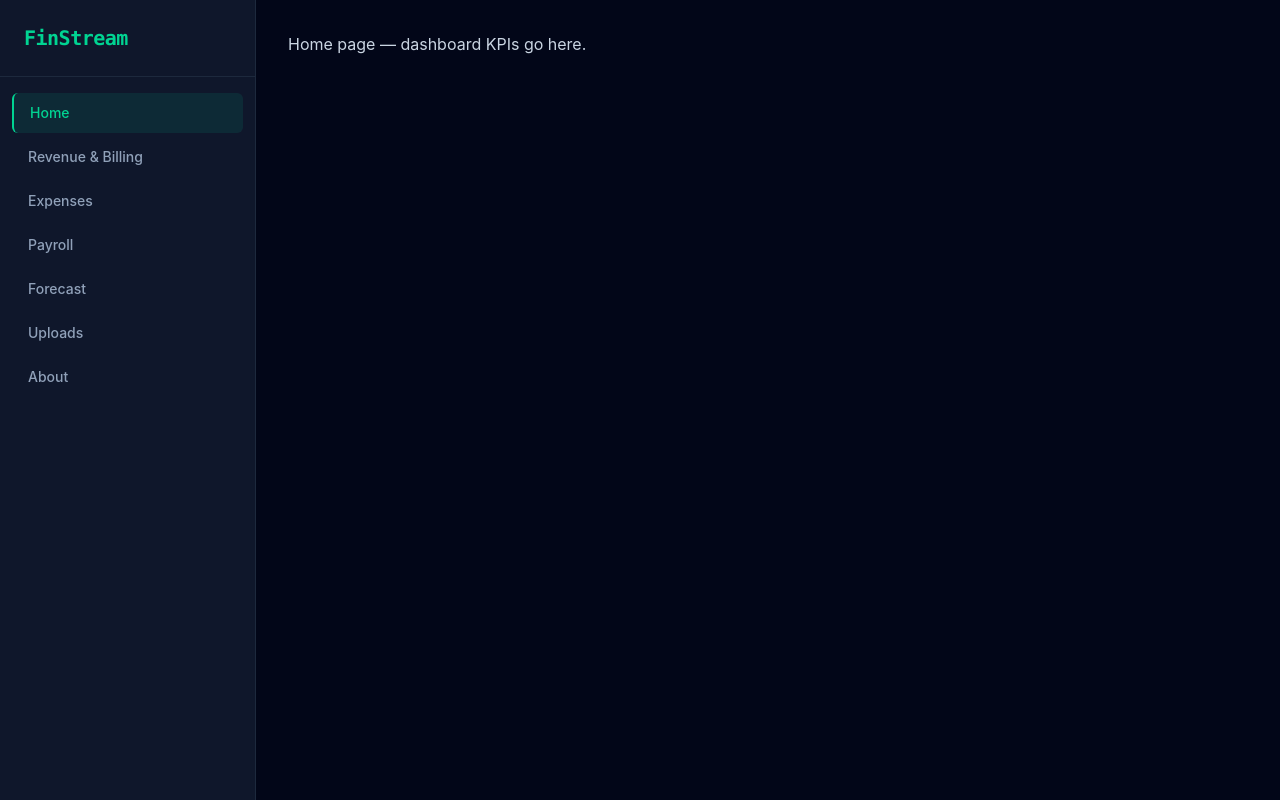
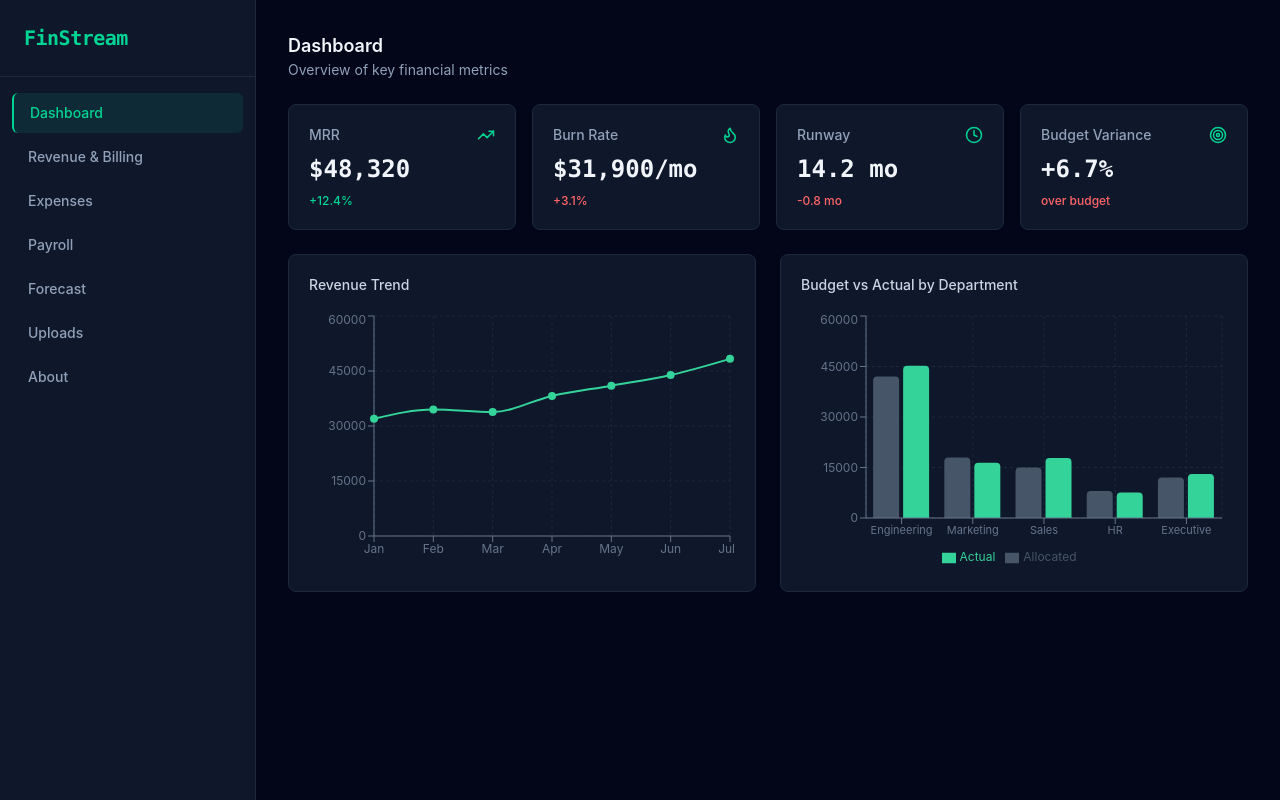
Before and after one commit to muzair321/FinStream, a React app in the folder frontend/: page / in a window 1280 px wide. Built offline with nearby package versions, Linux system fonts and the light colour scheme; the HTML template or start-up script is replaced by a standard one.

Commit message:
dashboard

```diff
--- a/frontend/package.json
+++ b/frontend/package.json
@@ -11,9 +11,10 @@
   },
   "dependencies": {
     "@tailwindcss/vite": "^4.3.3",
-    "lucide-react": "^1.24.0",
+    "lucide-react": "^1.25.0",
     "react": "^19.2.7",
     "react-dom": "^19.2.7",
+    "recharts": "^3.9.2",
     "tailwindcss": "^4.3.3"
   },
   "devDependencies": {
--- a/frontend/src/App.jsx
+++ b/frontend/src/App.jsx
@@ -1,9 +1,10 @@
 import { useState } from 'react'
 import { Menu, X } from 'lucide-react'
+import Dashboard from './components/dashboard.jsx'
 
 function TabContainer({ activeTab, setActiveTab, isOpen, setIsOpen }) {
   const tabs = [
-    { id: 'home', label: 'Home' },
+    { id: 'home', label: 'Dashboard' },
     { id: 'revenue', label: 'Revenue & Billing' },
     { id: 'expenses', label: 'Expenses' },
     { id: 'payroll', label: 'Payroll' },
@@ -104,7 +105,7 @@ export default function App() {
 
   const renderTabContent = () => {
     switch (activeTab) {
-      case 'home': return <Home />
+      case 'home': return <Dashboard />
       case 'revenue': return <Revenue />
       case 'expenses': return <Expenses />
       case 'payroll': return <Payroll />
--- /dev/null
+++ b/frontend/src/components/dashboard.jsx
@@ -0,0 +1,106 @@
+import { LineChart, Line, BarChart, Bar, XAxis, YAxis, CartesianGrid, Tooltip, ResponsiveContainer, Legend } from 'recharts'
+import { TrendingUp, Flame, Clock, Target } from 'lucide-react'
+
+// --- Mock data — replace with API calls once Spring Boot endpoints exist ---
+const kpis = [
+  { label: 'MRR', value: '$48,320', change: '+12.4%', icon: TrendingUp, positive: true },
+  { label: 'Burn Rate', value: '$31,900/mo', change: '+3.1%', icon: Flame, positive: false },
+  { label: 'Runway', value: '14.2 mo', change: '-0.8 mo', icon: Clock, positive: false },
+  { label: 'Budget Variance', value: '+6.7%', change: 'over budget', icon: Target, positive: false },
+]
+
+const revenueTrend = [
+  { month: 'Jan', revenue: 32000 },
+  { month: 'Feb', revenue: 34500 },
+  { month: 'Mar', revenue: 33800 },
+  { month: 'Apr', revenue: 38200 },
+  { month: 'May', revenue: 41000 },
+  { month: 'Jun', revenue: 43900 },
+  { month: 'Jul', revenue: 48320 },
+]
+
+const budgetByDept = [
+  { department: 'Engineering', allocated: 42000, actual: 45200 },
+  { department: 'Marketing', allocated: 18000, actual: 16400 },
+  { department: 'Sales', allocated: 15000, actual: 17800 },
+  { department: 'HR', allocated: 8000, actual: 7600 },
+  { department: 'Executive', allocated: 12000, actual: 13100 },
+]
+
+function KpiCard({ label, value, change, icon: Icon, positive }) {
+  return (
+    <div className="bg-slate-900 border border-slate-800 rounded-lg p-4 sm:p-5 flex flex-col gap-2">
+      <div className="flex items-center justify-between">
+        <span className="text-slate-400 text-sm font-medium">{label}</span>
+        <Icon size={18} className="text-emerald-400" />
+      </div>
+      <span className="text-2xl font-semibold text-slate-100 font-mono">{value}</span>
+      <span className={`text-xs font-medium ${positive ? 'text-emerald-400' : 'text-red-400'}`}>
+        {change}
+      </span>
+    </div>
+  )
+}
+
+export default function Dashboard() {
+  return (
+    <div className="p-4 sm:p-6 lg:p-8 space-y-6">
+      <div>
+        <h2 className="text-lg font-semibold text-slate-100">Dashboard</h2>
+        <p className="text-sm text-slate-400">Overview of key financial metrics</p>
+      </div>
+
+      {/* KPI cards */}
+      <div className="grid grid-cols-2 lg:grid-cols-4 gap-3 sm:gap-4">
+        {kpis.map((kpi) => (
+          <KpiCard key={kpi.label} {...kpi} />
+        ))}
+      </div>
+
+      {/* Charts */}
+      <div className="grid grid-cols-1 xl:grid-cols-2 gap-4 sm:gap-6">
+        {/* Revenue trend line chart */}
+        <div className="bg-slate-900 border border-slate-800 rounded-lg p-4 sm:p-5">
+          <h3 className="text-sm font-medium text-slate-300 mb-4">Revenue Trend</h3>
+          <ResponsiveContainer width="100%" height={260}>
+            <LineChart data={revenueTrend}>
+              <CartesianGrid strokeDasharray="3 3" stroke="#1e293b" />
+              <XAxis dataKey="month" stroke="#64748b" fontSize={12} />
+              <YAxis stroke="#64748b" fontSize={12} />
+              <Tooltip
+                contentStyle={{ backgroundColor: '#0f172a', border: '1px solid #1e293b', borderRadius: 8 }}
+                labelStyle={{ color: '#e2e8f0' }}
+              />
+              <Line
+                type="monotone"
+                dataKey="revenue"
+                stroke="#34d399"
+                strokeWidth={2}
+                dot={{ fill: '#34d399', r: 3 }}
+              />
+            </LineChart>
+          </ResponsiveContainer>
+        </div>
+
+        {/* Budget vs actual bar chart */}
+        <div className="bg-slate-900 border border-slate-800 rounded-lg p-4 sm:p-5">
+          <h3 className="text-sm font-medium text-slate-300 mb-4">Budget vs Actual by Department</h3>
+          <ResponsiveContainer width="100%" height={260}>
+            <BarChart data={budgetByDept}>
+              <CartesianGrid strokeDasharray="3 3" stroke="#1e293b" />
+              <XAxis dataKey="department" stroke="#64748b" fontSize={11} />
+              <YAxis stroke="#64748b" fontSize={12} />
+              <Tooltip
+                contentStyle={{ backgroundColor: '#0f172a', border: '1px solid #1e293b', borderRadius: 8 }}
+                labelStyle={{ color: '#e2e8f0' }}
+              />
+              <Legend wrapperStyle={{ fontSize: 12 }} />
+              <Bar dataKey="allocated" fill="#475569" radius={[4, 4, 0, 0]} name="Allocated" />
+              <Bar dataKey="actual" fill="#34d399" radius={[4, 4, 0, 0]} name="Actual" />
+            </BarChart>
+          </ResponsiveContainer>
+        </div>
+      </div>
+    </div>
+  )
+}
```
Also changed, not shown: 1 other file (tests, documents, lock files or other folders).
